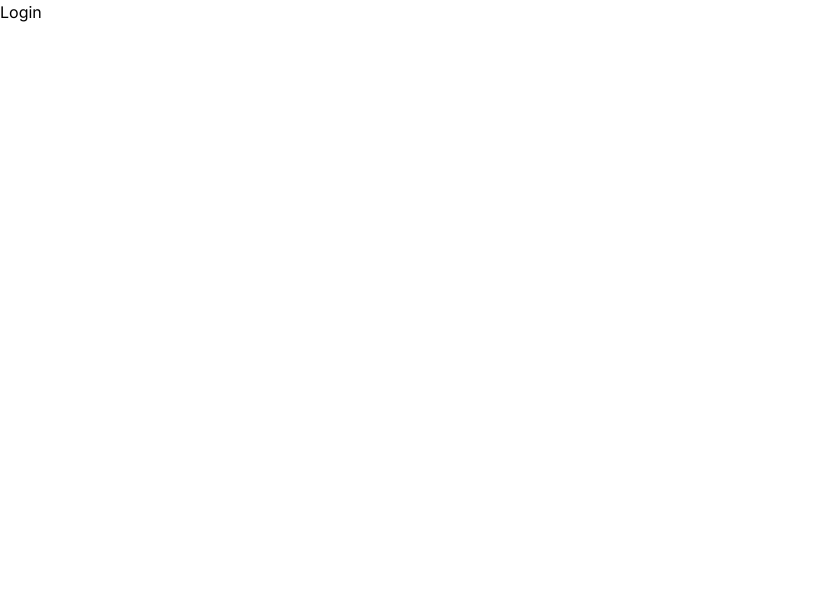
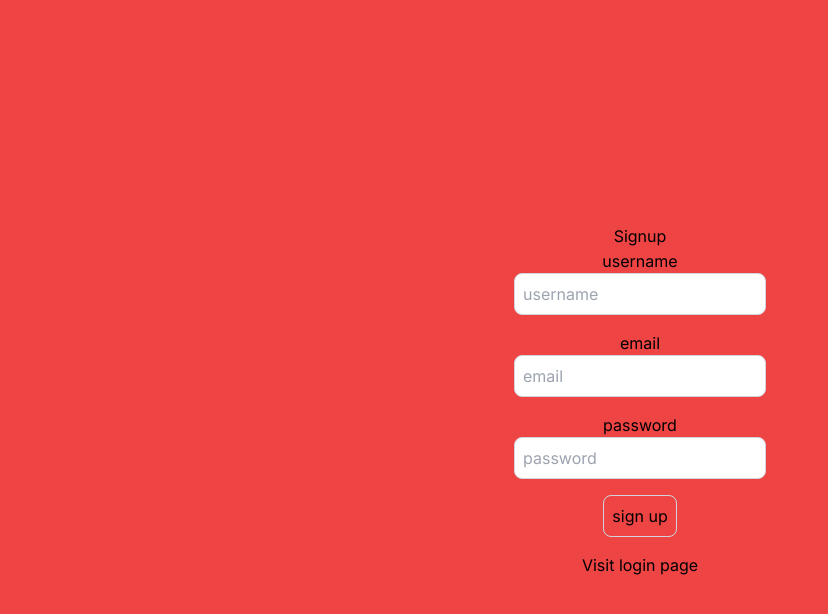
Before and after one commit to Vipulpandey007/Gossner-College, a Next.js app: page /login in a window 1280 px wide. Shown: the top 614 px of the page, without its empty margins (0-828 px from the left). Built offline with nearby package versions, Linux system fonts and the light colour scheme.

Commit message:
Register page created

```diff
--- a/src/app/login/page.jsx
+++ b/src/app/login/page.jsx
@@ -1,7 +1,8 @@
+import Register from "@/components/Register";
 import React from "react";
 
 const page = () => {
-  return <div>Login</div>;
+  return <Register />;
 };
 
 export default page;
--- a/src/components/Register.js
+++ b/src/components/Register.js
@@ -1,5 +1,50 @@
+"use client";
+import Link from "next/link";
+import { useState } from "react";
+
 const Register = () => {
-  return <div></div>;
+  const [user, setUser] = useState({
+    email: "",
+    password: "",
+    username: "",
+  });
+  return (
+    <div className="flex flex-col items-center justify-center min-h-screen py-2 bg-red-500">
+      <h1>Signup</h1>
+      <hr />
+      <label htmlFor="username">username</label>
+      <input
+        className="p-2 border border-gray-300 rounded-lg mb-4 focus:outline-none focus:border-gray-600 text-black"
+        id="username"
+        type="text"
+        value={user.username}
+        onChange={(e) => setUser({ ...user, username: e.target.value })}
+        placeholder="username"
+      />
+      <label htmlFor="email">email</label>
+      <input
+        className="p-2 border border-gray-300 rounded-lg mb-4 focus:outline-none focus:border-gray-600 text-black"
+        id="email"
+        type="text"
+        value={user.email}
+        onChange={(e) => setUser({ ...user, email: e.target.value })}
+        placeholder="email"
+      />
+      <label htmlFor="password">password</label>
+      <input
+        className="p-2 border border-gray-300 rounded-lg mb-4 focus:outline-none focus:border-gray-600 text-black"
+        id="password"
+        type="password"
+        value={user.password}
+        onChange={(e) => setUser({ ...user, password: e.target.value })}
+        placeholder="password"
+      />
+      <button className="p-2 border border-gray-300 rounded-lg mb-4 focus:outline-none focus:border-gray-600">
+        sign up
+      </button>
+      <Link href="/login">Visit login page</Link>
+    </div>
+  );
 };
 
 export default Register;
```
